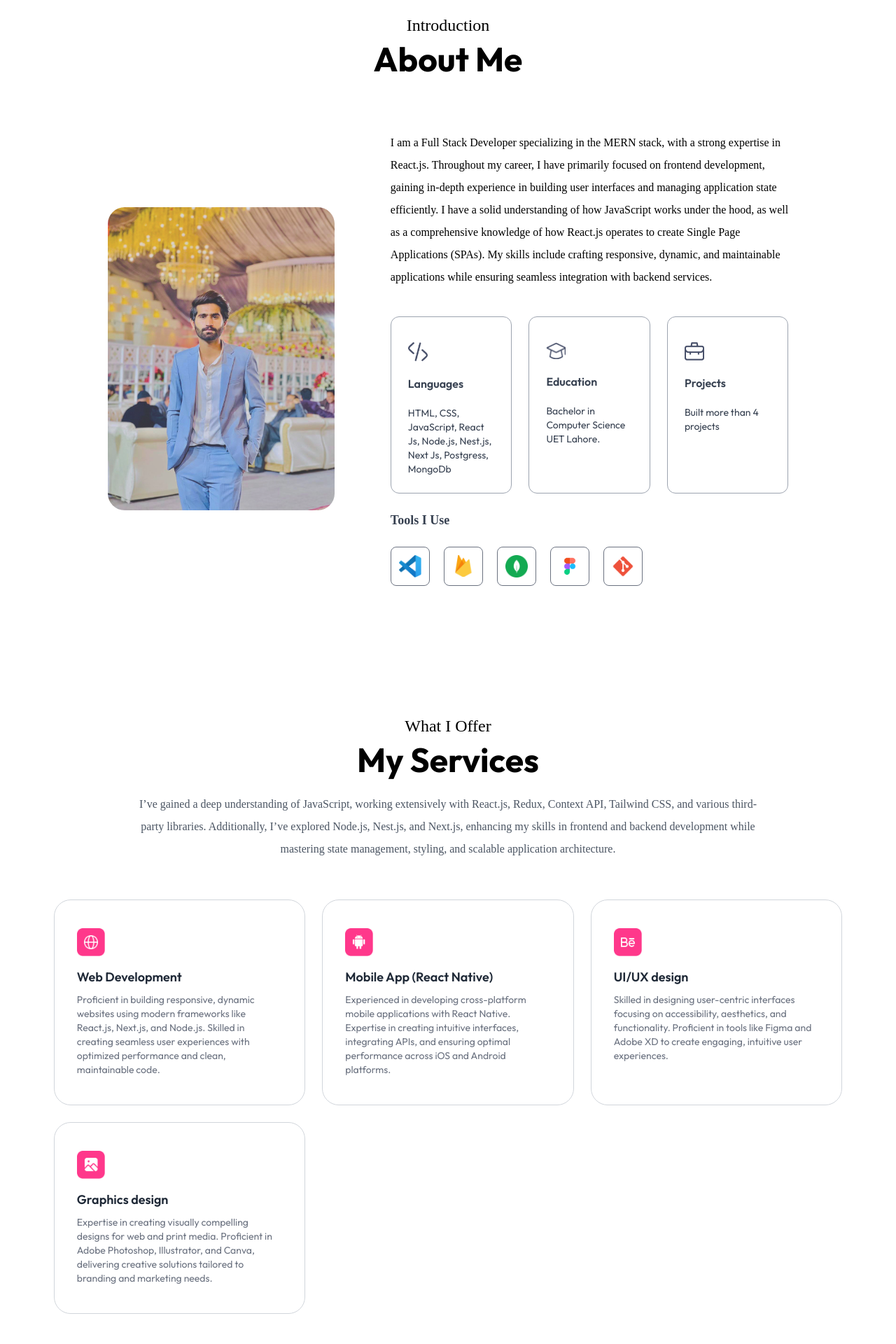
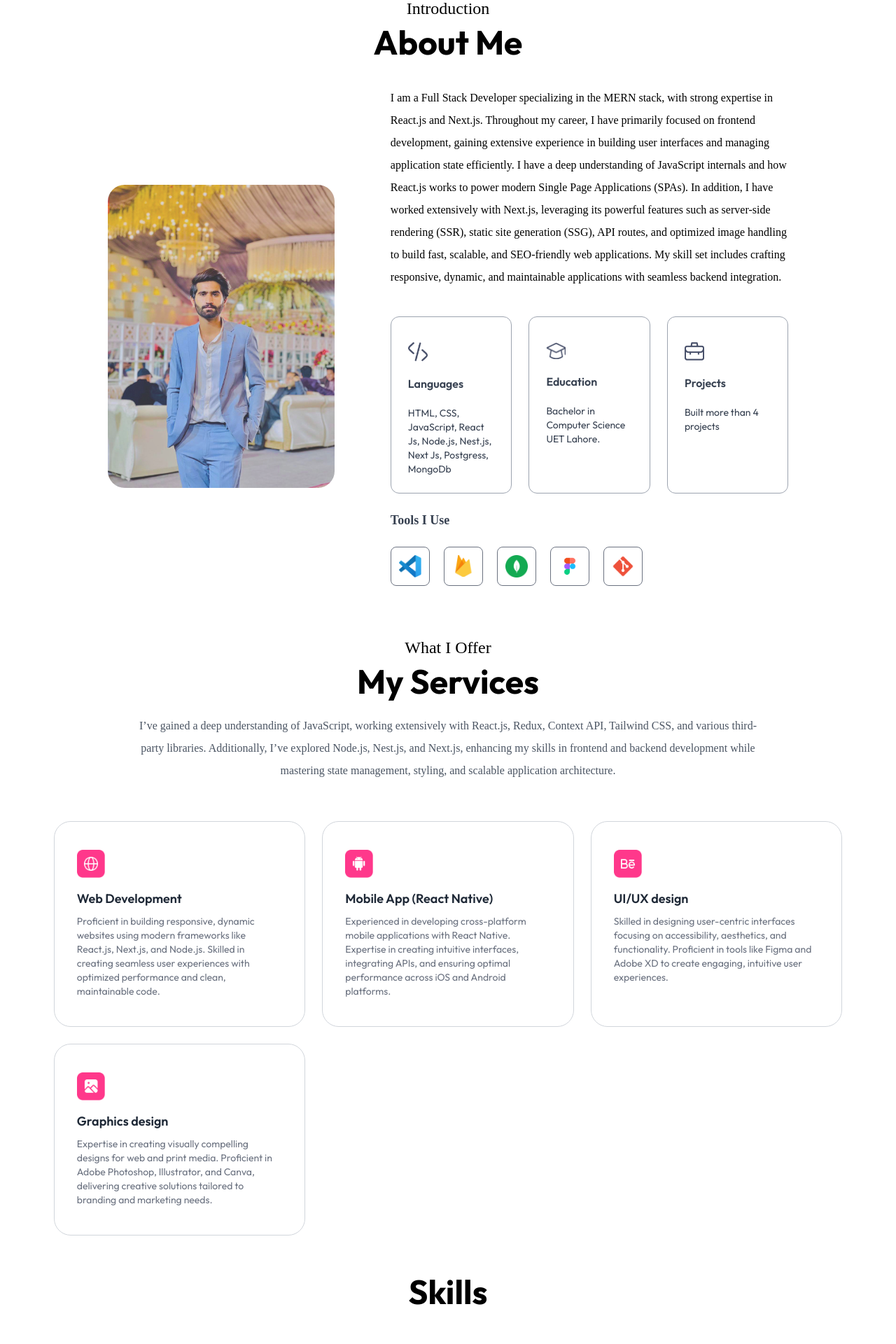
Before and after one commit to mubeen-ch/Portfolio, a Next.js app: page / in a window 1280 px wide. Shown: the part 820-2740 px from the top of the page at 70% size. Built offline with nearby package versions, Linux system fonts and the light colour scheme; a web font is replaced by a local one.

Commit message:
update the motion and work on responsive section

```diff
--- a/app/Components/About.jsx
+++ b/app/Components/About.jsx
@@ -5,7 +5,7 @@ import { motion } from 'framer-motion';
 
 const About = ({ isDarkMode }) => {
   return (
-    <div id="about" className="w-full px-[12%] py-10 scroll-mt-20">
+    <div id="about" className="w-full px-[12%] py-4 scroll-mt-8">
       {/* Section Heading */}
       <motion.h4
         initial={{ opacity: 0, y: 20 }}
@@ -27,7 +27,7 @@ const About = ({ isDarkMode }) => {
       </motion.h1>
 
       {/* Content Section */}
-      <div className="flex w-full flex-col lg:flex-row items-center gap-20 my-20">
+      <div className="flex w-full flex-col lg:flex-row items-center gap-20 my-10">
         {/* Left Side: Image */}
         <motion.div
           initial={{ opacity: 0, y: 20 }}
@@ -52,13 +52,13 @@ const About = ({ isDarkMode }) => {
           className="flex-1"
         >
           <p className="max-w-2xl mb-10 font-Ovo">
-            I am a Full Stack Developer specializing in the MERN stack, with a strong expertise in React.js.
-            Throughout my career, I have primarily focused on frontend development, gaining in-depth experience
-            in building user interfaces and managing application state efficiently. I have a solid understanding
-            of how JavaScript works under the hood, as well as a comprehensive knowledge of how React.js operates
-            to create Single Page Applications (SPAs). My skills include crafting responsive, dynamic, and maintainable
-            applications while ensuring seamless integration with backend services.
-          </p>
+  I am a Full Stack Developer specializing in the MERN stack, with strong expertise in React.js and Next.js.
+  Throughout my career, I have primarily focused on frontend development, gaining extensive experience in building user interfaces and managing application state efficiently.
+  I have a deep understanding of JavaScript internals and how React.js works to power modern Single Page Applications (SPAs).
+  In addition, I have worked extensively with Next.js, leveraging its powerful features such as server-side rendering (SSR), static site generation (SSG), API routes, and optimized image handling to build fast, scalable, and SEO-friendly web applications.
+  My skill set includes crafting responsive, dynamic, and maintainable applications with seamless backend integration.
+</p>
+
 
           {/* Info List */}
           <ul className="grid grid-cols-1 sm:grid-cols-3 gap-6 max-w-2xl">
--- a/app/Components/Services.jsx
+++ b/app/Components/Services.jsx
@@ -11,7 +11,7 @@ const Services = () => {
   };
 
   const staggerContainer = {
-    hidden: { opacity: 1 },
+    hidden: { opacity: 0.6 },
     visible: {
       opacity: 1,
       transition: { staggerChildren: 0.2 },
@@ -21,7 +21,7 @@ const Services = () => {
   return (
     <motion.div
       id="services"
-      className="w-full px-[6%] py-16 scroll-mt-20"
+      className="w-full px-[6%] py-4 scroll-mt-20"
       initial="hidden"
       whileInView="visible"
       viewport={{ once: true, amount: 0.2 }}
@@ -61,9 +61,9 @@ const Services = () => {
         {serviceData.map(({ icon, title, description }, index) => (
           <motion.div
             key={index}
-            initial={{ opacity: 0, scale: 0.8 }}
+            initial={{ opacity: 0, scale: 0.9 }}
             whileInView={{ opacity: 1, scale: 1 }}
-            transition={{ duration: 0.8 }}
+            transition={{ duration: 0.2 }}
             className="border border-gray-300 dark:border-white rounded-3xl px-8 py-10 hover:shadow-xl hover:bg-lightHover hover:-translate-y-1 transition duration-500 dark:hover:bg-darkHover"
           >
             <Image src={icon} alt={`${title} icon`} className="w-10 h-10" />
--- a/app/Components/Work.jsx
+++ b/app/Components/Work.jsx
@@ -36,7 +36,7 @@ const ProjectCard = ({ title, description, frameworks, bgImage, link }) => (
       viewport={{ once: true, amount: 0.2 }}
       variants={cardVariants}
       whileHover="hover"
-      className="border h-[400px] border-gray-200 rounded-xl shadow-md p-4 bg-white dark:bg-transparent text-center flex flex-col items-center cursor-pointer hover:-translate-y-1 duration-500"
+      className="border h-auto md:h-[400px] border-gray-200 rounded-xl shadow-md p-4 bg-white dark:bg-transparent text-center flex flex-col items-center cursor-pointer hover:-translate-y-1 duration-500"
     >
       <h2 className="text-lg font-semibold text-gray-800 dark:text-white">{title}</h2>
       <p className="text-lg text-gray-500 mt-3 dark:text-white">{description}</p>
```
